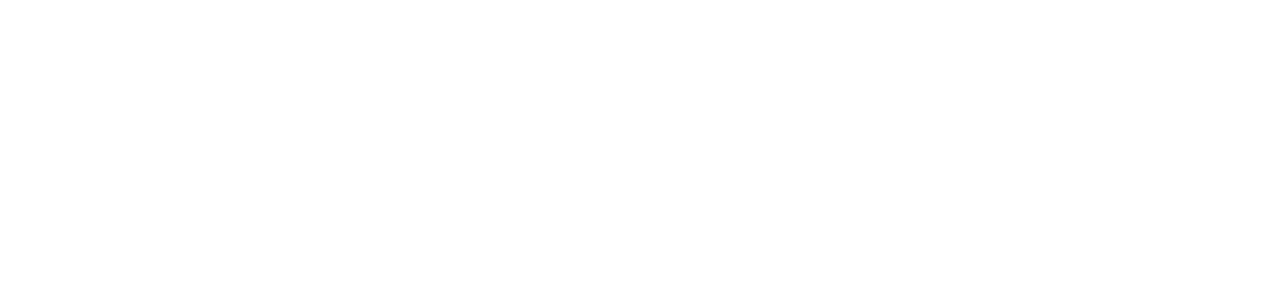
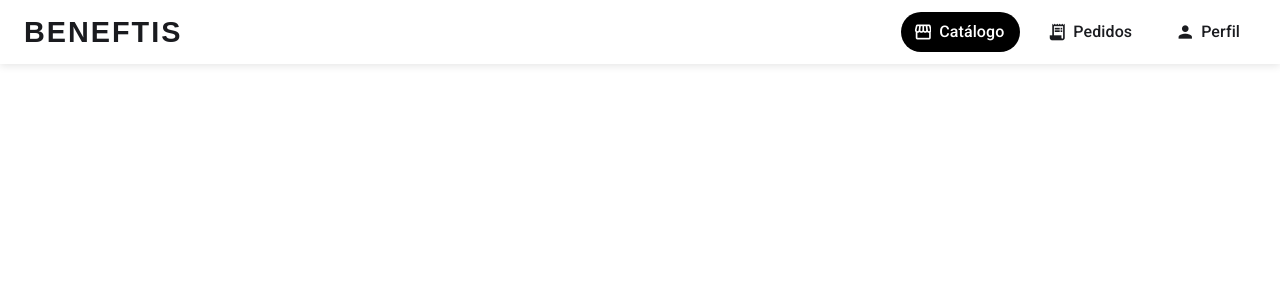
Before and after one commit to paulofreyyy/benefits-admin-front, an Angular app: page / in a window 1280 px wide. Shown: the top 300 px of the page. Built offline with nearby package versions, Linux system fonts and the light colour scheme.

Commit message:
feat: criando componente menu

```diff
--- a/src/app/app.html
+++ b/src/app/app.html
@@ -1,3 +1,5 @@
+<app-menu *ngIf="showMenu"></app-menu>
+
 <div>
-    <router-outlet></router-outlet>
+  <router-outlet></router-outlet>
 </div>
--- a/src/app/app.ts
+++ b/src/app/app.ts
@@ -1,15 +1,28 @@
 import { CommonModule } from '@angular/common';
 import { Component } from '@angular/core';
-import { RouterOutlet } from '@angular/router';
+import { NavigationEnd, Router, RouterOutlet } from '@angular/router';
+import { MenuComponent } from './components/menu/menu.component';
+import { filter } from 'rxjs';
 
 @Component({
     selector: 'app-root',
     imports: [
         RouterOutlet,
-        CommonModule
+        CommonModule,
+        MenuComponent
     ],
     templateUrl: './app.html',
     styleUrl: './app.css'
 })
 export class App {
+    showMenu = true;
+
+    constructor(private router: Router) {
+        this.router.events.pipe(
+            filter(event => event instanceof NavigationEnd)
+        ).subscribe((event: NavigationEnd) => {
+            // Esconde menu se estiver na rota /login
+            this.showMenu = event.url !== '/login' && event.url !== '/register';
+        });
+    }
 }
--- /dev/null
+++ b/src/app/components/menu/menu.component.css
@@ -0,0 +1,56 @@
+.menu-toolbar {
+    top: 0;
+    left: 0;
+    right: 0;
+    background-color: #fff;
+    box-shadow: 0 2px 8px rgba(0, 0, 0, 0.1);
+    z-index: 1000;
+    padding: 0 24px;
+    font-family: "Poppins", sans-serif;
+}
+
+.logo {
+    font-weight: 600;
+    font-size: 1.8rem;
+    letter-spacing: 2px;
+    user-select: none;
+}
+
+.spacer {
+    flex: 1 1 auto;
+}
+.buttons{
+    display: flex;
+    gap: 15px;
+
+    @media (max-width: 768px) {
+        display: none;
+    }
+}
+.menu-btn {
+    display: flex;
+    align-items: center;
+    font-weight: 480;
+    font-size: 1rem;
+    transition: background-color 0.3s ease;
+    border-radius: 4px;
+    padding: 6px 20px;
+    border-radius: 50px;
+}
+
+.menu-btn.active {
+    background-color: #000;
+    color: #fff;
+}
+
+.menu-btn mat-icon {
+    margin-right: 8px;
+    font-size: 20px;
+}
+
+/* Hover and focus styles */
+.menu-btn:hover,
+.menu-btn:focus {
+    outline: none;
+    cursor: pointer;
+}
--- /dev/null
+++ b/src/app/components/menu/menu.component.html
@@ -0,0 +1,34 @@
+<mat-toolbar color="primary" class="menu-toolbar">
+  <span class="logo">BENEFTIS</span>
+  <span class="spacer"></span>
+  <div class="buttons">
+    <button
+      mat-button
+      [routerLink]="'/'"
+      class="menu-btn"
+      routerLinkActive="active"
+      [routerLinkActiveOptions]="{ exact: true }"
+    >
+      <mat-icon>storefront</mat-icon>
+      Catálogo
+    </button>
+    <button
+      mat-button
+      [routerLink]="'/pedidos'"
+      class="menu-btn"
+      routerLinkActive="active"
+    >
+      <mat-icon>receipt_long</mat-icon>
+      Pedidos
+    </button>
+    <button
+      mat-button
+      [routerLink]="'/perfil'"
+      class="menu-btn"
+      routerLinkActive="active"
+    >
+      <mat-icon>person</mat-icon>
+      Perfil
+    </button>
+  </div>
+</mat-toolbar>
```
Also changed, not shown: src/app/components/menu/menu.component.ts (added, +24 -0 lines).
